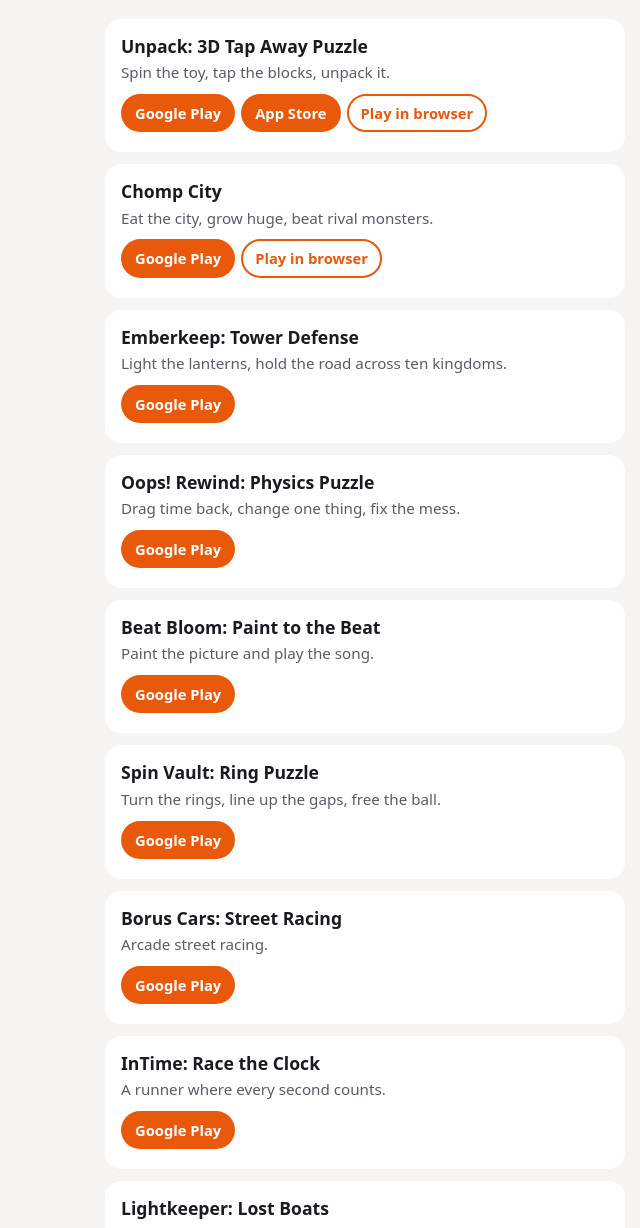
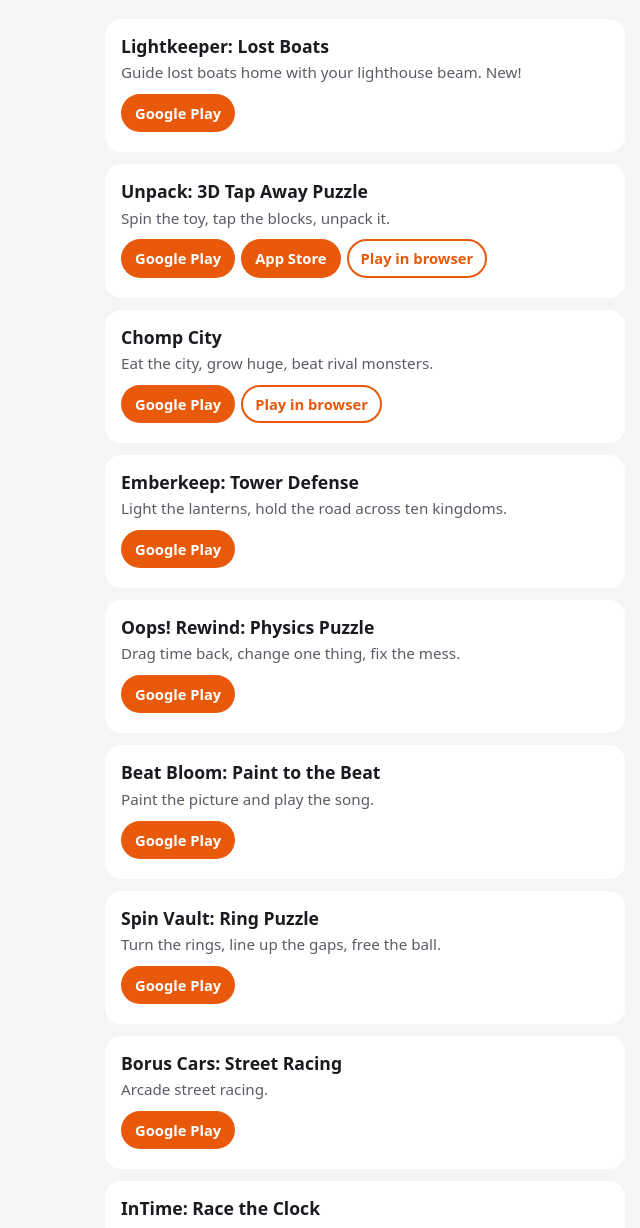
Before and after one commit to borusgames/borusgames.github.io, a plain HTML site: page links.html in a window 1280 px wide. Shown: the part 111-1339 px from the top of the page, without its empty margins (275-915 px from the left). Drawn offline with Linux system fonts and the light colour scheme.

Commit message:
Lightkeeper is live: add Google Play link

```diff
--- a/links.html
+++ b/links.html
@@ -16,6 +16,9 @@ footer{margin-top:26px;color:var(--muted);font-size:13px}footer a{color:var(--ac
 </style></head><body><main>
 <h1>Borus Games</h1>
 <p class="sub">Free mobile games. Tap one to play.</p>
+
+<div class="g"><h2>Lightkeeper: Lost Boats</h2><p>Guide lost boats home with your lighthouse beam. New!</p>
+<a class="b" href="https://play.google.com/store/apps/details?id=com.borusgames.lightkeeper">Google Play</a></div>
 
 <div class="g"><h2>Unpack: 3D Tap Away Puzzle</h2><p>Spin the toy, tap the blocks, unpack it.</p>
 <a class="b" href="https://play.google.com/store/apps/details?id=com.borusgames.unpack">Google Play</a><a class="b" href="https://apps.apple.com/gb/app/unpack-3d/id6831970706">App Store</a><a class="b alt" href="play/unpack/">Play in browser</a></div>
@@ -41,7 +44,5 @@ footer{margin-top:26px;color:var(--muted);font-size:13px}footer a{color:var(--ac
 <div class="g"><h2>InTime: Race the Clock</h2><p>A runner where every second counts.</p>
 <a class="b" href="https://play.google.com/store/apps/details?id=com.borusgames.intime">Google Play</a></div>
 
-<div class="g"><h2>Lightkeeper: Lost Boats</h2><p>Guide lost boats home with your lighthouse beam. Coming very soon.</p></div>
-
 <footer><p><a href="./">borusgames.github.io</a> · <a href="mailto:borusenterprises@gmail.com">borusenterprises@gmail.com</a></p><p>&copy; 2026 Borus Games Ltd</p></footer>
 </main></body></html>
```
